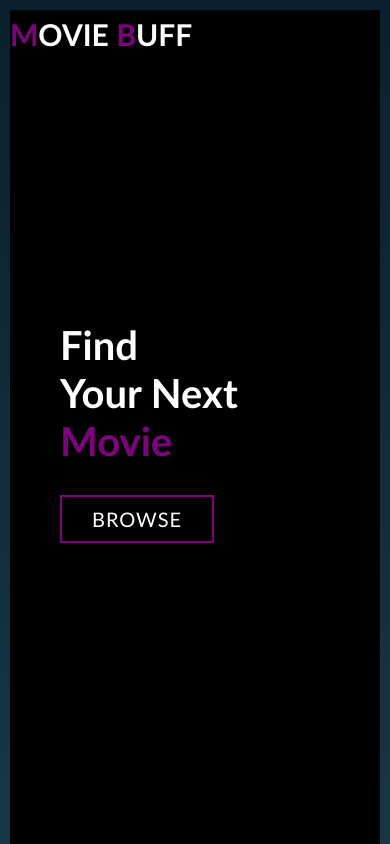
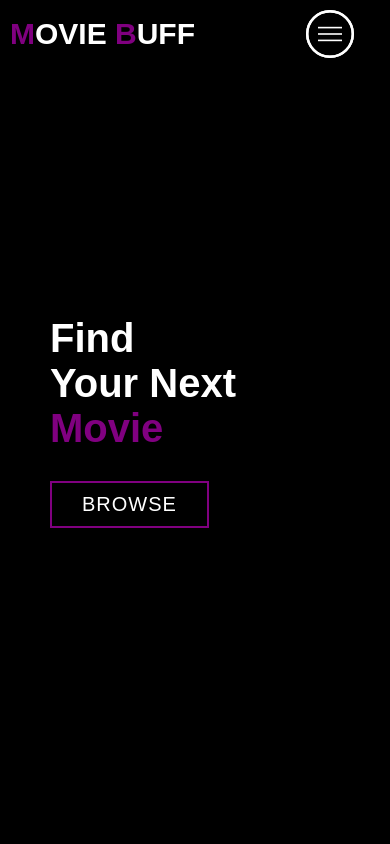
Before and after one commit to JJTS-Bootcamp/movies-directory, a plain HTML site: page movie.html in a window 390 px wide. Shown: the top 844 px of the page. Drawn offline with Linux system fonts and the light colour scheme.

Commit message:
hamburger menu

```diff
--- a/app.js
+++ b/app.js
@@ -12,7 +12,8 @@ document.addEventListener('scroll', () => {
     var scroll_position = window.scrollY;
     if (scroll_position > 250) {
         header.style.backgroundColor = '#29323c';
-    } else {
+    }
+    else {
         header.style.backgroundColor = 'transparent';
     }
 });
--- a/movie.html
+++ b/movie.html
@@ -19,11 +19,11 @@
                 </div>
                     <ul>
                         <li><a href="#trending" data-after="Home">Home</a></li>
-                        <li><a href="#action" data-after="Services">Action</a></li>
-                        <li><a href="#family" data-after="Projects">Family</a></li>
-                        <li><a href="#horror" data-after="About">Horror</a></li>
-                        <li><a href="#comedy" data-after="Contact">Comedy</a></li>
-                        <li><a href="#drama" data-after="Contact">Drama</a></li>
+                        <li><a href="#action" data-after="Action">Action</a></li>
+                        <li><a href="#family" data-after="Family">Family</a></li>
+                        <li><a href="#horror" data-after="Horror">Horror</a></li>
+                        <li><a href="#comedy" data-after="Comedy">Comedy</a></li>
+                        <li><a href="#drama" data-after="Drama">Drama</a></li>
                     </ul>
                 </div>
             </div>
@@ -134,6 +134,6 @@
         </div>
     </section>
     <!--End action section-->
-    <script src="/app.js"></script>
+    <script src="app.js"></script>
 </body>
 </html>
--- a/style.css
+++ b/style.css
@@ -77,7 +77,7 @@ p {
 
 
 /*Header section*/
-#header{
+#header {
 	position: fixed;
 	z-index: 1000;
 	left: 0;
@@ -85,12 +85,14 @@ p {
 	width: 100vw;
 	height: auto;
 }
-#header .header{
+
+#header .header {
 	min-height: 8vh;
 	background-color: rgba(31, 30, 30, 0.24);
 	transition: .3s ease background-color;
 }
-#header .nav-bar{
+
+#header .nav-bar {
 	display: flex;
 	align-items: center;
 	justify-content: space-between;
@@ -99,7 +101,8 @@ p {
 	max-width: 1300px;
 	padding: 0 10px;
 }
-#header .nav-list ul{
+
+#header .nav-list ul {
 	list-style: none;
 	position: absolute;
 	background-color: rgb(31, 30, 30);
@@ -115,10 +118,12 @@ p {
 	overflow-x: hidden;
 	transition: .5s ease left;
 }
-#header .nav-list ul.active{
+
+#header .nav-list ul.active {
 	left: 0%;
 }
-#header .nav-list ul a{
+
+#header .nav-list ul a {
 	font-size: 2.5rem;
 	font-weight: 500;
 	letter-spacing: .2rem;
@@ -128,7 +133,8 @@ p {
 	padding: 20px;
 	display: block;
 }
-#header .nav-list ul a::after{
+
+#header .nav-list ul a::after {
 	content: attr(data-after);
 	position: absolute;
 	top: 50%;
@@ -140,12 +146,70 @@ p {
 	z-index: -1;
 	transition: .3s ease letter-spacing;
 }
-#header .nav-list ul li:hover a::after{
+
+#header .nav-list ul li:hover a::after {
 	transform: translate(-50%, -50%) scale(1);
 	letter-spacing: initial;
 }
-#header .nav-list ul li:hover a{
+
+#header .nav-list ul li:hover a {
 	color: purple;
+}
+
+
+#header .hamburger{
+    height: 60px;
+    width: 60px;
+    display: inline-block;
+    border: 3px solid white;
+    border-radius: 50%;
+    position: relative;
+    display: flex;
+    align-items: center;
+    justify-content: center;
+    z-index: 100;
+    cursor: pointer;
+    transform: scale(.8);
+    margin-right: 20px;
+}
+#header .hamburger::after{
+    position: absolute;
+    content: '';
+    height: 100%;
+    width: 100%;
+    border-radius: 50%;
+    border: 3px solid white;
+    animation: pulse 1s ease infinite;
+}
+#header .hamburger .bar{
+    height: 2px;
+    width: 30px;
+    position: relative;
+    background-color: white;
+    z-index: -1;
+}
+#header .hamburger .bar::after,
+#header .hamburger .bar::before{
+    content: '';
+    position: absolute;
+    height: 100%;
+    width: 100%;
+    left: 0;
+    background-color: white;
+    transition: .3s ease;
+    transition-property: top, bottom;
+}
+#header .hamburger .bar::after {
+    top: 8px;
+}
+#header .hamburger .bar::before {
+    bottom: 8px;
+}
+#header .hamburger.active .bar::before {
+    bottom: 0;
+}
+#header .hamburger.active .bar::after{
+    top: 0;
 }
 
 /*End header section*/
@@ -235,10 +299,12 @@ p {
 	margin: 0 auto;
 	padding: 100px 0;
 }
+
 #action .action-top {
 	max-width: 500px;
 	margin: 0 auto;
 }
+
 #action .action-bottom {
 	display: flex;
 	align-items: center;
@@ -246,6 +312,7 @@ p {
 	flex-wrap: wrap;
 	margin-top: 50px;
 }
+
 #action .action-item {
 	flex-basis: 80%;
 	display: flex;
@@ -261,6 +328,7 @@ p {
 	z-index: 1;
 	overflow: hidden;
 }
+
 #action .action-item::after {
 	content: '';
 	position: absolute;
@@ -272,12 +340,14 @@ p {
 	opacity: 0.9;
 	z-index: -1;
 }
+
 #action .action-item h2 {
 	font-size: 2rem;
 	color: white;
 	margin-bottom: 10px;
 	text-transform: uppercase;
 }
+
 #action .action-item p {
 	color: white;
 	text-align: left;
@@ -294,10 +364,12 @@ p {
 	margin: 0 auto;
 	padding: 100px 0;
 }
+
 #family .family-top {
 	max-width: 500px;
 	margin: 0 auto;
 }
+
 #family .family-bottom {
 	display: flex;
 	align-items: center;
@@ -305,6 +377,7 @@ p {
 	flex-wrap: wrap;
 	margin-top: 50px;
 }
+
 #family .family-item {
 	flex-basis: 80%;
 	display: flex;
@@ -320,6 +393,7 @@ p {
 	z-index: 1;
 	overflow: hidden;
 }
+
 #family .family-item::after {
 	content: '';
 	position: absolute;
@@ -331,12 +405,14 @@ p {
 	opacity: 0.9;
 	z-index: -1;
 }
+
 #family .family-item h2 {
 	font-size: 2rem;
 	color: white;
 	margin-bottom: 10px;
 	text-transform: uppercase;
 }
+
 #family .family-item p {
 	color: white;
 	text-align: left;
@@ -353,10 +429,12 @@ p {
 	margin: 0 auto;
 	padding: 100px 0;
 }
+
 #horror .horror-top {
 	max-width: 500px;
 	margin: 0 auto;
 }
+
 #horror .horror-bottom {
 	display: flex;
 	align-items: center;
@@ -364,6 +442,7 @@ p {
 	flex-wrap: wrap;
 	margin-top: 50px;
 }
+
 #horror .horror-item {
 	flex-basis: 80%;
 	display: flex;
@@ -379,6 +458,7 @@ p {
 	z-index: 1;
 	overflow: hidden;
 }
+
 #horror .horror-item::after {
 	content: '';
 	position: absolute;
@@ -390,12 +470,14 @@ p {
 	opacity: 0.9;
 	z-index: -1;
 }
+
 #horror .horror-item h2 {
 	font-size: 2rem;
 	color: white;
 	margin-bottom: 10px;
 	text-transform: uppercase;
 }
+
 #horror .horror-item p {
 	color: white;
 	text-align: left;
@@ -412,10 +494,12 @@ p {
 	margin: 0 auto;
 	padding: 100px 0;
 }
+
 #comedy .comedy-top {
 	max-width: 500px;
 	margin: 0 auto;
 }
+
 #comedy .comedy-bottom {
 	display: flex;
 	align-items: center;
@@ -423,6 +507,7 @@ p {
 	flex-wrap: wrap;
 	margin-top: 50px;
 }
+
 #comedy .comedy-item {
 	flex-basis: 80%;
 	display: flex;
@@ -438,6 +523,7 @@ p {
 	z-index: 1;
 	overflow: hidden;
 }
+
 #comedy .comedy-item::after {
 	content: '';
 	position: absolute;
@@ -449,12 +535,14 @@ p {
 	opacity: 0.9;
 	z-index: -1;
 }
+
 #comedy .comedy-item h2 {
 	font-size: 2rem;
 	color: white;
 	margin-bottom: 10px;
 	text-transform: uppercase;
 }
+
 #comedy .comedy-item p {
 	color: white;
 	text-align: left;
@@ -471,10 +559,12 @@ p {
 	margin: 0 auto;
 	padding: 100px 0;
 }
+
 #drama .drama-top {
 	max-width: 500px;
 	margin: 0 auto;
 }
+
 #drama .drama-bottom {
 	display: flex;
 	align-items: center;
@@ -482,6 +572,7 @@ p {
 	flex-wrap: wrap;
 	margin-top: 50px;
 }
+
 #drama .drama-item {
 	flex-basis: 80%;
 	display: flex;
@@ -497,6 +588,7 @@ p {
 	z-index: 1;
 	overflow: hidden;
 }
+
 #drama .drama-item::after {
 	content: '';
 	position: absolute;
@@ -508,12 +600,14 @@ p {
 	opacity: 0.9;
 	z-index: -1;
 }
+
 #drama .drama-item h2 {
 	font-size: 2rem;
 	color: white;
 	margin-bottom: 10px;
 	text-transform: uppercase;
 }
+
 #drama .drama-item p {
 	color: white;
 	text-align: left;
@@ -551,12 +645,50 @@ p {
 
 /*End keyframes*/
 
+/*Media query for tablet*/
+
+@media only screen and (min-width: 768px) {
+    .cta {
+        font-size: 2.5rem;
+        padding: 20px 60px;
+    }
+
+    h1 .section-title {
+        font-size: 6rem;
+    }
+
+    /*trending*/
+    #trending h1 {
+        font-size: 7rem;
+    }
+
+    /*End trending*/
+
+    /*action section*/
+    #action .action-bottom .action-item {
+		flex-basis: 45%;
+		margin: 2.5%;
+	}
+
+    /*End action section*/
+
+
+}
+/*End media query for tablet*/
+
+
+
 
 
 /*Media query for desktop*/
 @media only screen and (min-width: 1200px) {
     /*Header*/
 
+    /* Hamburger can be added back by removing line below*/
+    #header .hamburger{
+        display: none;
+    }
+    /*Hamburger can be added back by removing line above*/
     #header .nav-list ul{
         position: initial;
         display: block;
@@ -567,10 +699,6 @@ p {
     #header .nav-list ul li{
         display: inline-block;
     }
-    #header .nav-list ul li a{
-        font-size: 1.8rem;
-
-    }
     #header .nav-list ul a::after{
         display: none;
     }
@@ -579,10 +707,3 @@ p {
 }
 
 /*End media query for desktop*/
-
-html{
-    min-height: 100%;
-    background: linear-gradient(#0a202d, #58a6c5);
-    padding: 10px;
-    font-family: 'Trebuchet MS';
-  }
```
Lines whose indentation alone changed are shown as unchanged.
